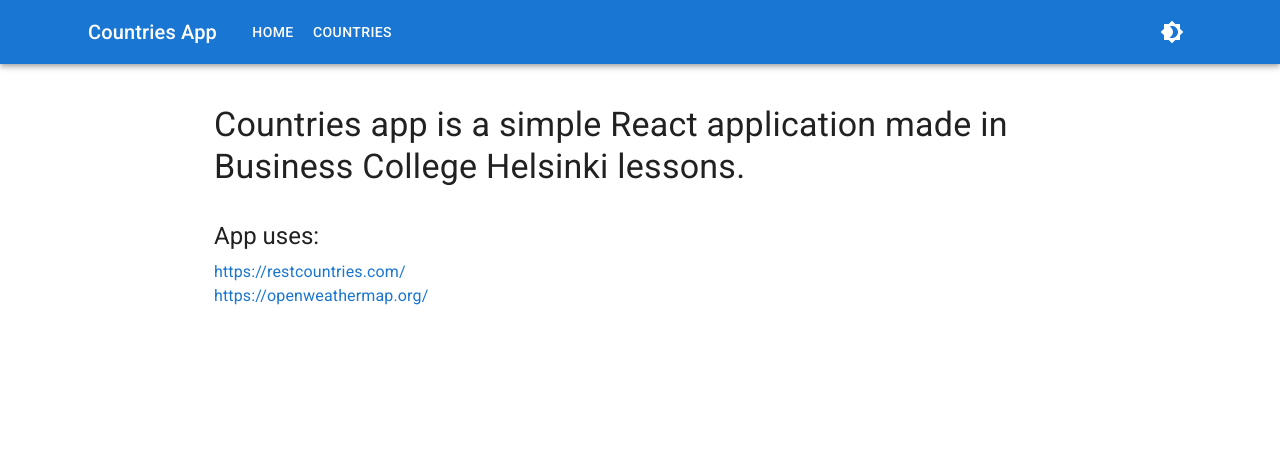
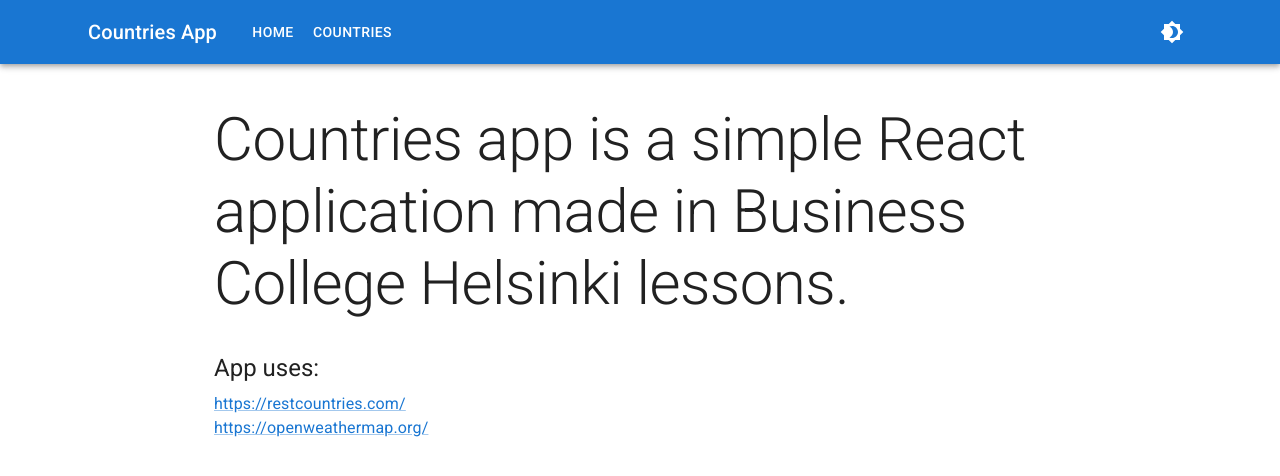
Before and after one commit to jekku123/countries-app, a React (Vite) app: page / in a window 1280 px wide. Shown: the top 476 px of the page. Built offline with nearby package versions, Linux system fonts and the light colour scheme; no server answers.

Commit message:
bigger font to homepage

```diff
--- a/src/pages/Home.tsx
+++ b/src/pages/Home.tsx
@@ -4,7 +4,7 @@ import { Link } from "react-router-dom"
 export default function Home() {
   return (
     <Container sx={{ marginY: 5 }} maxWidth="md">
-      <Typography variant="h4" component="h2" marginTop={5} marginBottom={3}>
+      <Typography variant="h2" component="h2" marginTop={5} marginBottom={3}>
         Countries app is a simple React application made in Business College
         Helsinki lessons.
       </Typography>
@@ -15,7 +15,7 @@ export default function Home() {
         <MuiLink
           component={Link}
           to="https://restcountries.com/"
-          underline="hover"
+          rel="noreferrer"
           target="_blank"
         >
           https://restcountries.com/
@@ -25,7 +25,8 @@ export default function Home() {
         <MuiLink
           component={Link}
           to="https://openweathermap.org/"
-          underline="hover"
+          rel="noreferrer"
+          target="_blank"
         >
           https://openweathermap.org/
         </MuiLink>
```
